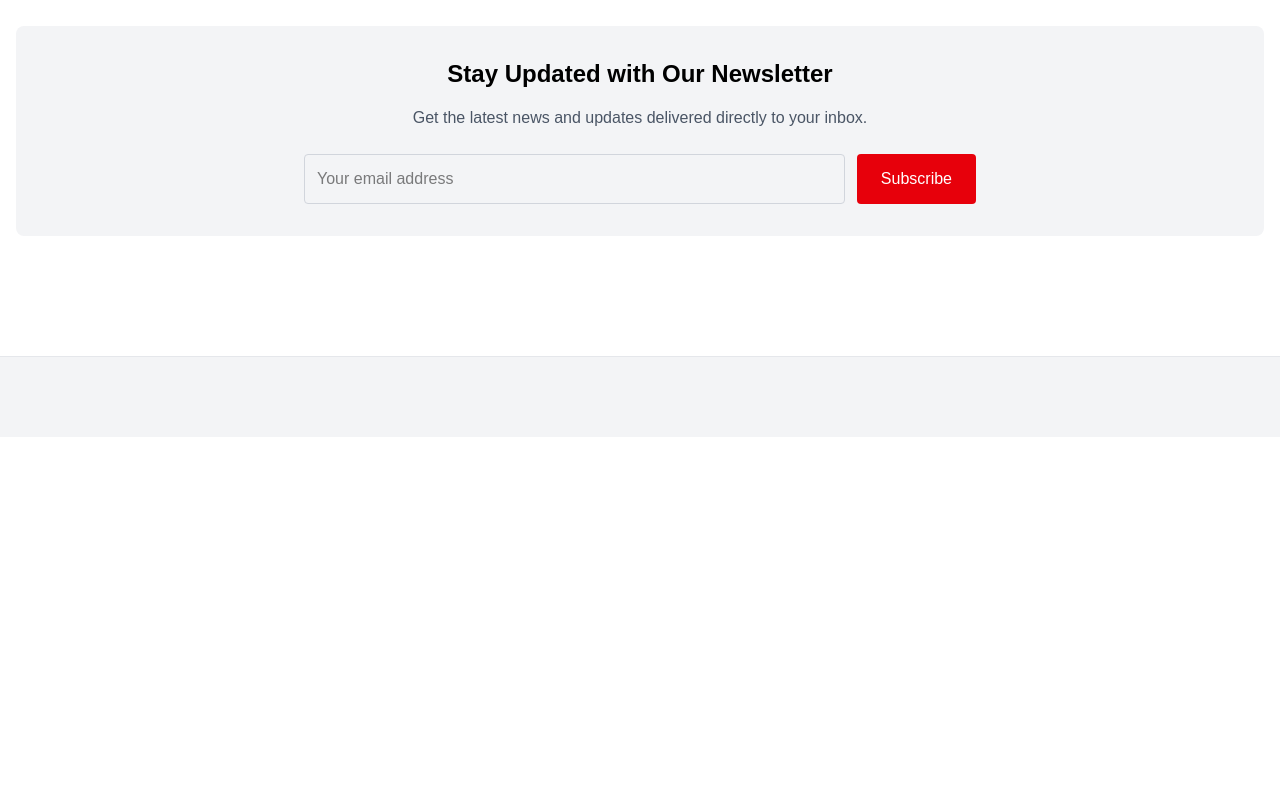
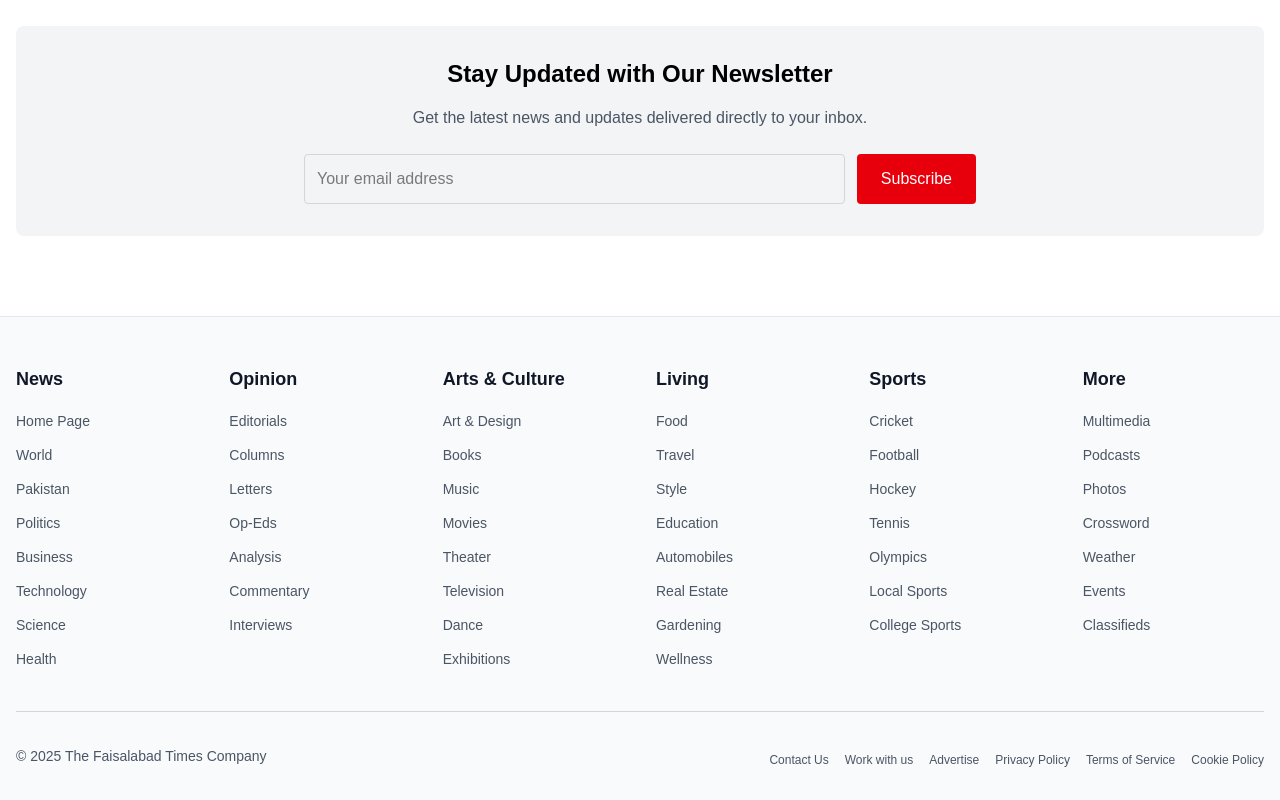
Before and after one commit to Muhammad-Aman1718/fsdTimes, a Next.js app: page / in a window 1280 px wide. Shown: the part 2213-3013 px from the top of the page. Before the commit the page ends 2650 px from the top, so only its background shows below. Built offline with nearby package versions, Linux system fonts and the light colour scheme.

Commit message:
Footer desing is completes

```diff
--- a/src/components/layout/Footer.tsx
+++ b/src/components/layout/Footer.tsx
@@ -1,70 +1,64 @@
-import Link from 'next/link';
+import React from "react";
+import Link from "next/link";
+import { categories } from "@/constant/data";
 
-export default function Footer() {
+const Footer = () => {
   return (
-    <footer className="bg-gray-100 py-10 mt-10 border-t border-gray-200">
-      {/* <div className="container mx-auto px-4">
-        <div className="grid grid-cols-1 md:grid-cols-4 gap-8">
-          <div>
-            <h3 className="font-bold text-lg mb-4">News</h3>
-            <ul className="space-y-2 text-sm">
-              <li><Link href="/" className="hover:underline">Home Page</Link></li>
-              <li><Link href="/" className="hover:underline">World</Link></li>
-              <li><Link href="/" className="hover:underline">U.S.</Link></li>
-              <li><Link href="/" className="hover:underline">Politics</Link></li>
-              <li><Link href="/" className="hover:underline">New York</Link></li>
-              <li><Link href="/" className="hover:underline">Business</Link></li>
-            </ul>
-          </div>
+    <footer className="bg-gray-50 border-t border-gray-200 pt-12 pb-8">
+      <div className="container mx-auto px-4">
+        {/* Categories grid */}
+        <div className="grid grid-cols-2 md:grid-cols-3 lg:grid-cols-6 gap-8 mb-10">
+          {categories.map((category, index) => (
+            <div key={index}>
+              <h3 className="font-bold text-gray-900 mb-4 text-lg">
+                {category.title}
+              </h3>
+              <ul className="space-y-2.5">
+                {category.links.map((link, linkIndex) => (
+                  <li key={linkIndex}>
+                    <Link
+                      href={`/${link.toLowerCase().replace(/\s+/g, "-")}`}
+                      className="text-gray-600 hover:text-blue-600 text-sm transition-colors duration-200"
+                    >
+                      {link}
+                    </Link>
+                  </li>
+                ))}
+              </ul>
+            </div>
+          ))}
+        </div>
 
-          <div>
-            <h3 className="font-bold text-lg mb-4">Opinion</h3>
-            <ul className="space-y-2 text-sm">
-              <li><Link href="/" className="hover:underline">Today's Opinion</Link></li>
-              <li><Link href="/" className="hover:underline">Op-Ed Columnists</Link></li>
-              <li><Link href="/" className="hover:underline">Editorials</Link></li>
-              <li><Link href="/" className="hover:underline">Op-Ed Contributors</Link></li>
-              <li><Link href="/" className="hover:underline">Letters</Link></li>
-            </ul>
-          </div>
+        {/* Divider */}
+        <div className="border-t border-gray-300 my-8"></div>
 
-          <div>
-            <h3 className="font-bold text-lg mb-4">Arts</h3>
-            <ul className="space-y-2 text-sm">
-              <li><Link href="/" className="hover:underline">Today's Arts</Link></li>
-              <li><Link href="/" className="hover:underline">Art & Design</Link></li>
-              <li><Link href="/" className="hover:underline">Books</Link></li>
-              <li><Link href="/" className="hover:underline">Dance</Link></li>
-              <li><Link href="/" className="hover:underline">Movies</Link></li>
-              <li><Link href="/" className="hover:underline">Music</Link></li>
-            </ul>
-          </div>
-
-          <div>
-            <h3 className="font-bold text-lg mb-4">Living</h3>
-            <ul className="space-y-2 text-sm">
-              <li><Link href="/" className="hover:underline">Automobiles</Link></li>
-              <li><Link href="/" className="hover:underline">Crossword</Link></li>
-              <li><Link href="/" className="hover:underline">Food</Link></li>
-              <li><Link href="/" className="hover:underline">Education</Link></li>
-              <li><Link href="/" className="hover:underline">Style</Link></li>
-              <li><Link href="/" className="hover:underline">Travel</Link></li>
-            </ul>
+        {/* Bottom section */}
+        <div className="flex flex-col md:flex-row justify-between items-center">
+          <p className="text-gray-600 text-sm">
+            © {new Date().getFullYear()} The Faisalabad Times Company
+          </p>
+          <div className="flex flex-wrap justify-center md:justify-end gap-x-4 gap-y-2 mt-2">
+            {[
+              "Contact Us",
+              "Work with us",
+              "Advertise",
+              "Privacy Policy",
+              "Terms of Service",
+              "Cookie Policy",
+            ].map((link, index) => (
+              <Link
+                key={index}
+                href={`/${link.toLowerCase().replace(/\s+/g, "-")}`}
+                className="text-gray-600 hover:text-blue-600 text-xs transition-colors"
+              >
+                {link}
+              </Link>
+            ))}
           </div>
         </div>
-
-        <div className="mt-10 pt-6 border-t border-gray-300 text-center text-sm text-gray-600">
-          <p>© 2024 The New York Times Company</p>
-          <div className="flex justify-center space-x-4 mt-2">
-            <Link href="/" className="hover:underline">Contact Us</Link>
-            <Link href="/" className="hover:underline">Work with us</Link>
-            <Link href="/" className="hover:underline">Advertise</Link>
-            <Link href="/" className="hover:underline">Your Ad Choices</Link>
-            <Link href="/" className="hover:underline">Privacy Policy</Link>
-            <Link href="/" className="hover:underline">Terms of Service</Link>
-          </div>
-        </div>
-      </div> */}
+      </div>
     </footer>
   );
-}
+};
+
+export default Footer;
--- a/src/constant/data.ts
+++ b/src/constant/data.ts
@@ -217,3 +217,81 @@ export const menuItems = [
   "Food",
   "Travel",
 ];
+
+export const categories = [
+  {
+    title: "News",
+    links: [
+      "Home Page",
+      "World",
+      "Pakistan",
+      "Politics",
+      "Business",
+      "Technology",
+      "Science",
+      "Health",
+    ],
+  },
+  {
+    title: "Opinion",
+    links: [
+      "Editorials",
+      "Columns",
+      "Letters",
+      "Op-Eds",
+      "Analysis",
+      "Commentary",
+      "Interviews",
+    ],
+  },
+  {
+    title: "Arts & Culture",
+    links: [
+      "Art & Design",
+      "Books",
+      "Music",
+      "Movies",
+      "Theater",
+      "Television",
+      "Dance",
+      "Exhibitions",
+    ],
+  },
+  {
+    title: "Living",
+    links: [
+      "Food",
+      "Travel",
+      "Style",
+      "Education",
+      "Automobiles",
+      "Real Estate",
+      "Gardening",
+      "Wellness",
+    ],
+  },
+  {
+    title: "Sports",
+    links: [
+      "Cricket",
+      "Football",
+      "Hockey",
+      "Tennis",
+      "Olympics",
+      "Local Sports",
+      "College Sports",
+    ],
+  },
+  {
+    title: "More",
+    links: [
+      "Multimedia",
+      "Podcasts",
+      "Photos",
+      "Crossword",
+      "Weather",
+      "Events",
+      "Classifieds",
+    ],
+  },
+];
```
